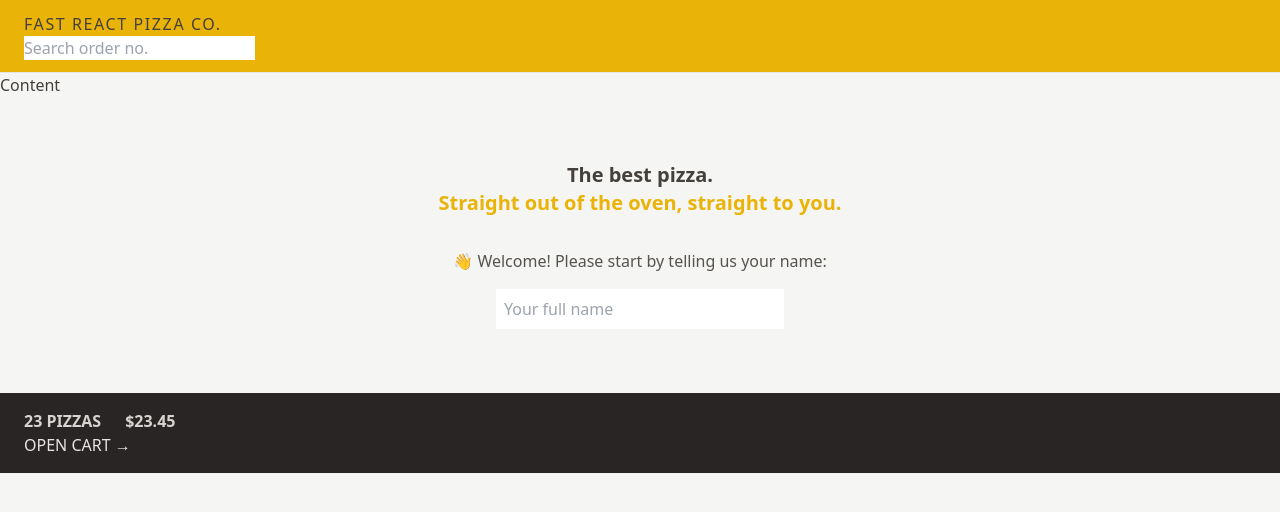
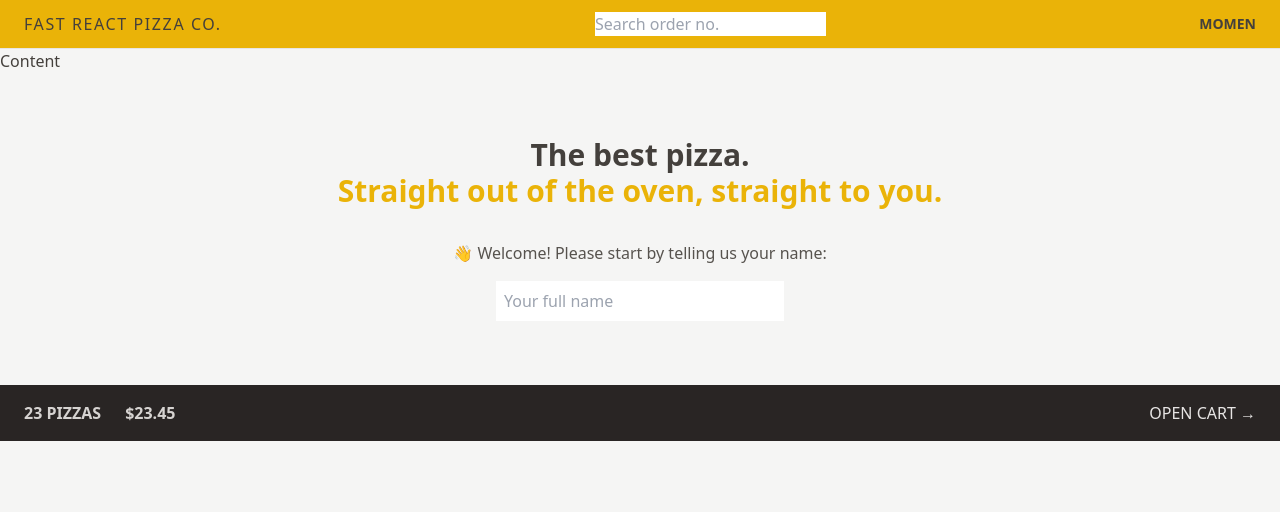
Before and after one commit to Mo2men7/fast-react-pizza, a React (Vite) app: page / in a window 1280 px wide. Shown: the top 512 px of the page. Built offline with nearby package versions, Linux system fonts and the light colour scheme.

Commit message:
Using Flexbox

```diff
--- a/src/features/cart/CartOverview.jsx
+++ b/src/features/cart/CartOverview.jsx
@@ -2,7 +2,7 @@ import { Link } from "react-router-dom";
 
 function CartOverview() {
   return (
-    <div className="bg-stone-800 text-stone-200 uppercase py-4 px-4 sm:px-6 text-sm md:text-base">
+    <div className="bg-stone-800 text-stone-200 uppercase py-4 px-4 sm:px-6 text-sm md:text-base flex items-center justify-between ">
       <p className="text-stone-300 font-semibold space-x-4 sm:space-x-6">
         <span>23 pizzas</span>
         <span>$23.45</span>
--- a/src/features/user/Username.jsx
+++ b/src/features/user/Username.jsx
@@ -1,5 +1,5 @@
 function Username() {
-  return <div className="text-sm font-semibold hidden">Momen</div>;
+  return <div className="text-sm font-semibold hidden md:block">Momen</div>;
 }
 
 export default Username;
--- a/src/ui/Header.jsx
+++ b/src/ui/Header.jsx
@@ -4,7 +4,7 @@ import Username from "../features/user/Username";
 
 function Header() {
   return (
-    <header className="bg-yellow-500 uppercase px-4 py-3 border-b border-stone-200 sm:px-6">
+    <header className="flex items-center justify-between bg-yellow-500 uppercase px-4 py-3 border-b border-stone-200 sm:px-6">
       {/* <Link to="/" className="tracking-[5px]"> */}
       <Link to="/" className="tracking-widest">
         Fast React Pizza Co.
--- a/src/ui/Home.jsx
+++ b/src/ui/Home.jsx
@@ -2,8 +2,8 @@ import CreateUser from "../features/user/CreateUser";
 
 function Home() {
   return (
-    <div className="my-10 text-center sm:my-16">
-      <h1 className="text-xl font-semibold  mb-8">
+    <div className="my-10 text-center sm:my-16 px-4">
+      <h1 className="text-xl font-semibold  mb-8 md:text-3xl">
         The best pizza.
         <br />
         <span className="text-yellow-500">
```
